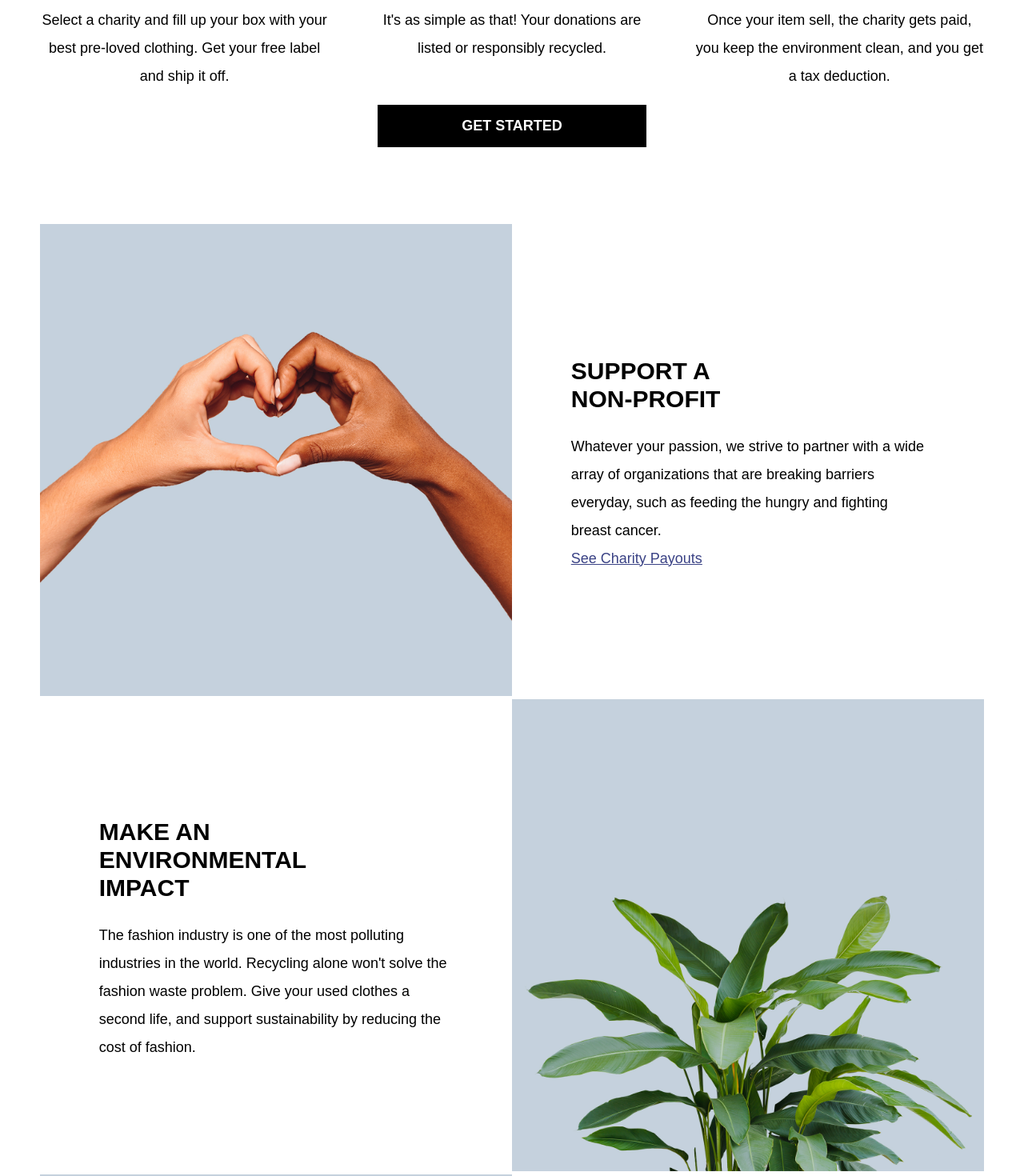
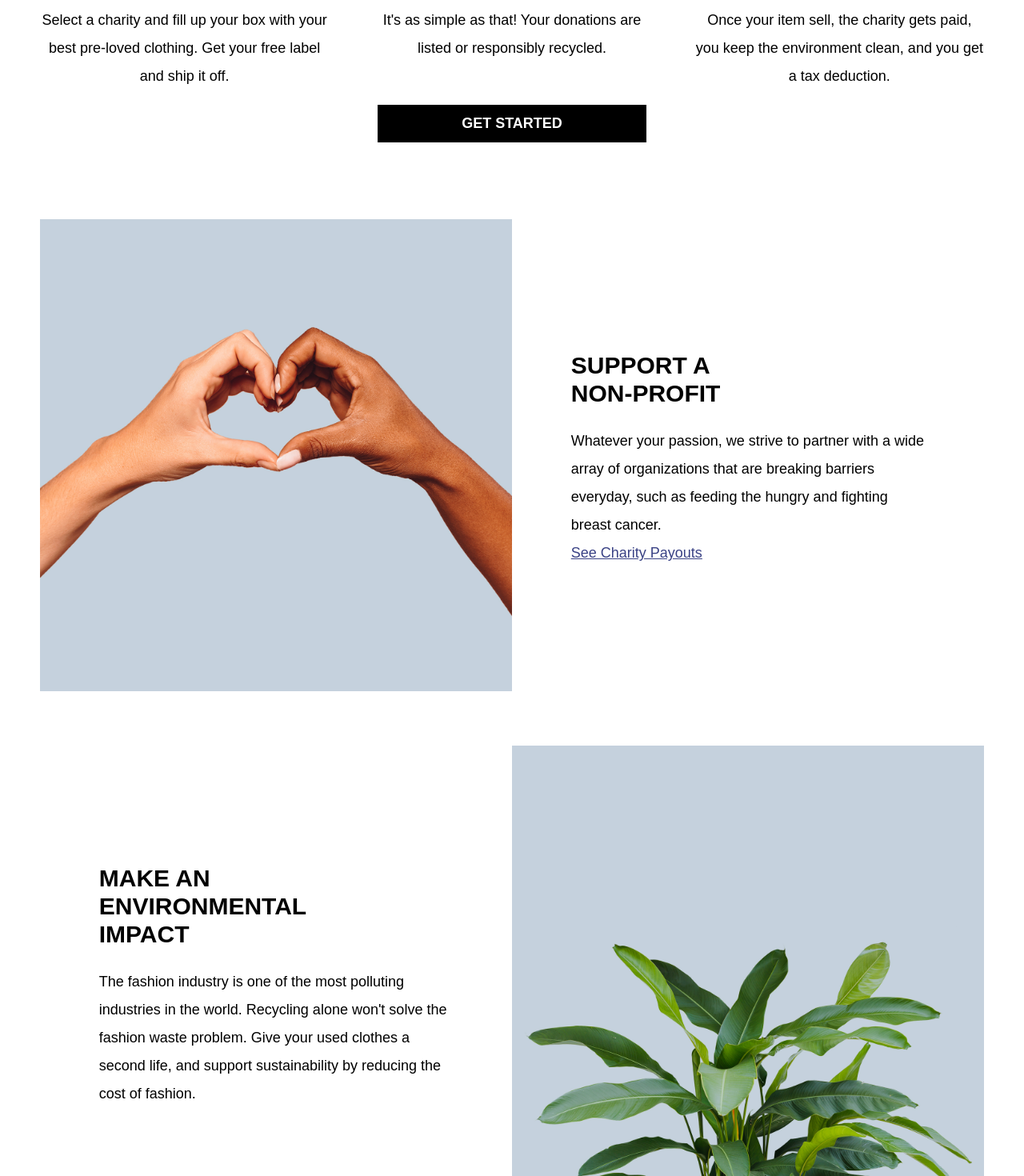
Before and after one commit to Dhanidayo/brie-donation, a React (Create React App) app: page /clothing in a window 1280 px wide. Shown: the part 1120-2590 px from the top of the page at 80% size. Built offline with nearby package versions, Linux system fonts and the light colour scheme; a web font is replaced by a local one.

Commit message:
adjusting margins

```diff
--- a/src/Pages/Clothing/index.jsx
+++ b/src/Pages/Clothing/index.jsx
@@ -75,7 +75,7 @@ const Clothing = () => {
 
             <section id="third-section">
                 <div className="container">
-                    <div className="grid-container">
+                    <div className="grid-container ">
                         <div className="section-images cols">
                             <img src={hands} alt="two hands forming the shape of love" />
                         </div>
--- a/src/Pages/Clothing/style.css
+++ b/src/Pages/Clothing/style.css
@@ -206,7 +206,7 @@
 
 
 .steps-para-head {
-    font-weight: 850;
+    font-weight: 800;
     margin: 0;
     line-height: 100%;
 }
@@ -221,6 +221,16 @@ a {
     grid-template-columns: 1fr 1fr;
     align-items: center;
     /* border: 2px solid yellow; */
+}
+
+.grid-container + .grid-container {
+    margin: 4rem 0;
+}
+
+@media screen and (max-width: 800px) {
+    .grid-container + .grid-container {
+        margin: 2rem 0;
+    }
 }
 
 @media screen and (max-width: 416px) {
@@ -273,6 +283,7 @@ a {
 
 .third-section-header {
     text-align: left;
+    font-weight: 800;
 }
 
 .ask-section {
--- a/src/index.css
+++ b/src/index.css
@@ -64,7 +64,7 @@ img {
 
 .btn {
   width: 26.125rem;
-  padding: 1rem;
+  padding: .8rem 0rem;
   font-size: 1.5625rem;
   margin: 0;
 }
```
